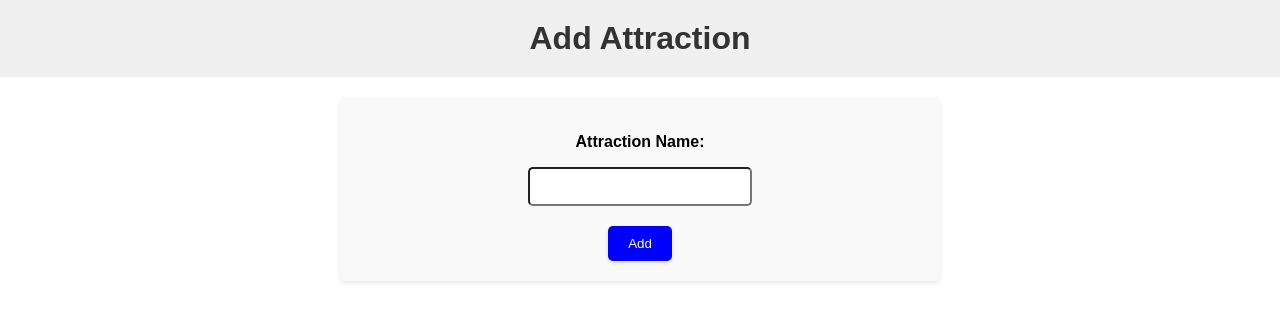
After one commit to yphuang26/trip-planner-demo, a Flask app: page /trip/1/plan/1 in a window 1280 px wide. The commit adds this page. Shown: the top 322 px of the page. Run offline with Flask 3, Linux system fonts and the light colour scheme.

Commit message:
Add: add_attraction feature to specific trip_id and plan_id

```diff
--- a/app.py
+++ b/app.py
@@ -37,6 +37,19 @@ def trip_planner(id):
     plans_for_trip = list(plans.find({"trip_id": id}))
     return render_template('trip_planner.html', trip=trip, plans=plans_for_trip)
 
+@app.route("/trip/<trip_id>/plan/<plan_id>", methods=['GET', 'POST'])
+def add_attractions(trip_id, plan_id):
+    if request.method == 'POST':
+        attraction = request.form['attraction']
+        plan = plans.find_one({'_id': ObjectId(plan_id)})
+        if plan and plan.get('trip_id') == trip_id:
+            plans.update_one(
+                {'_id': ObjectId(plan_id)},
+                {'$push': {'attractions': attraction}}
+            )
+        return redirect(url_for('trip_planner', id=trip_id))
+    return render_template('add_attractions.html', trip_id=trip_id, plan_id=plan_id)
+
 db = client.trip_planner
 trips = db.trips
 plans = db.plans
--- a/static/css/styles.css
+++ b/static/css/styles.css
@@ -34,6 +34,7 @@ form {
 
 form p {
     font-weight: bold;
+    text-align: center;
 }
 
 input[type="text"] {
@@ -44,18 +45,24 @@ input[type="text"] {
 }
 
 select {
-    width: 80px;
+    width: 70px;
     padding: 5px;
     border-radius: 5px;
 }
 
-.submit-btn {
-    background-color: green;
+button {
     color: white;
     padding: 10px 20px;
     border: none;
     border-radius: 5px;
     cursor: pointer;
+    display: block;
+    margin: 20px auto 0 auto;
+    box-shadow: 0 2px 4px rgba(0,0,0,0.1);
+}
+
+.submit-btn {
+    background-color: green;
 }
 
 .trip {
@@ -106,15 +113,7 @@ a.trip {
 }
 
 .delete-btn {
-    background-color: #f44336;
-    color: white;
-    padding: 10px 20px;
-    border: none;
-    border-radius: 5px;
-    cursor: pointer;
-    display: block;
-    margin: 20px auto 0 auto;
-    box-shadow: 0 2px 4px rgba(0,0,0,0.1);
+    background-color: red;
 }
 
 form.delete-form {
@@ -124,3 +123,7 @@ form.delete-form {
     display: flex;
     justify-content: center;
 }
+
+.add-btn {
+    background-color: blue;
+}
--- /dev/null
+++ b/templates/add_attractions.html
@@ -0,0 +1,23 @@
+<!DOCTYPE html>
+<html lang="en">
+<head>
+    <meta charset="UTF-8">
+    <meta name="viewport" content="width=device-width, initial-scale=1.0">
+    <title>Add Attractions</title>
+    <link rel="stylesheet" href="{{url_for('static', filename='css/styles.css')}}">
+</head>
+<body>
+    <h1>Add Attraction</h1>
+    <div class="content">
+        <form method="POST">
+            <p>
+                <b><label for="attraction">Attraction Name:</label></b>
+            </p>
+            <p>
+                <input type="text" id="attraction" name="attraction" required>
+            </p>
+            <button class="add-btn" type="submit">Add</button>
+        </form>
+    </div>
+</body>
+</html>
--- a/templates/index.html
+++ b/templates/index.html
@@ -4,7 +4,6 @@
     <meta charset="UTF-8">
     <meta name="viewport" content="width=device-width, initial-scale=1.0">
     <title>Trip Planner</title>
-    <!-- <link rel="stylesheet" href="https://cdn.simplecss.org/simple.min.css"> -->
     <link rel="stylesheet" href="{{url_for('static', filename='css/styles.css')}}">
 </head>
 <body>
--- a/templates/trip_planner.html
+++ b/templates/trip_planner.html
@@ -11,6 +11,7 @@
     <div class="content">
         <h3>{{ trip['country'] }} -- {{ trip['city'] }}</h3>
         {% for plan in plans %}
+            <a href="{{ url_for('add_attractions', trip_id=trip['_id'], plan_id=plan['_id']) }}" style="text-decoration:none;color:inherit;">
                 <div class="plan">
                     <p>Day {{ plan['day'] }}</p>
                     <ul>
@@ -19,6 +20,7 @@
                      {% endfor %}
                     </ul>
                 </div>
+            </a>
         {% endfor %}
         <form class="delete-form" method="POST" action="/trip/{{ trip['_id'] }}/delete/" style="display:inline;">
             <button class="delete-btn" type="submit" onclick="return confirm('Are you sure you want to delete this trip?')">Delete</button>
```
Lines whose indentation alone changed are shown as unchanged.
